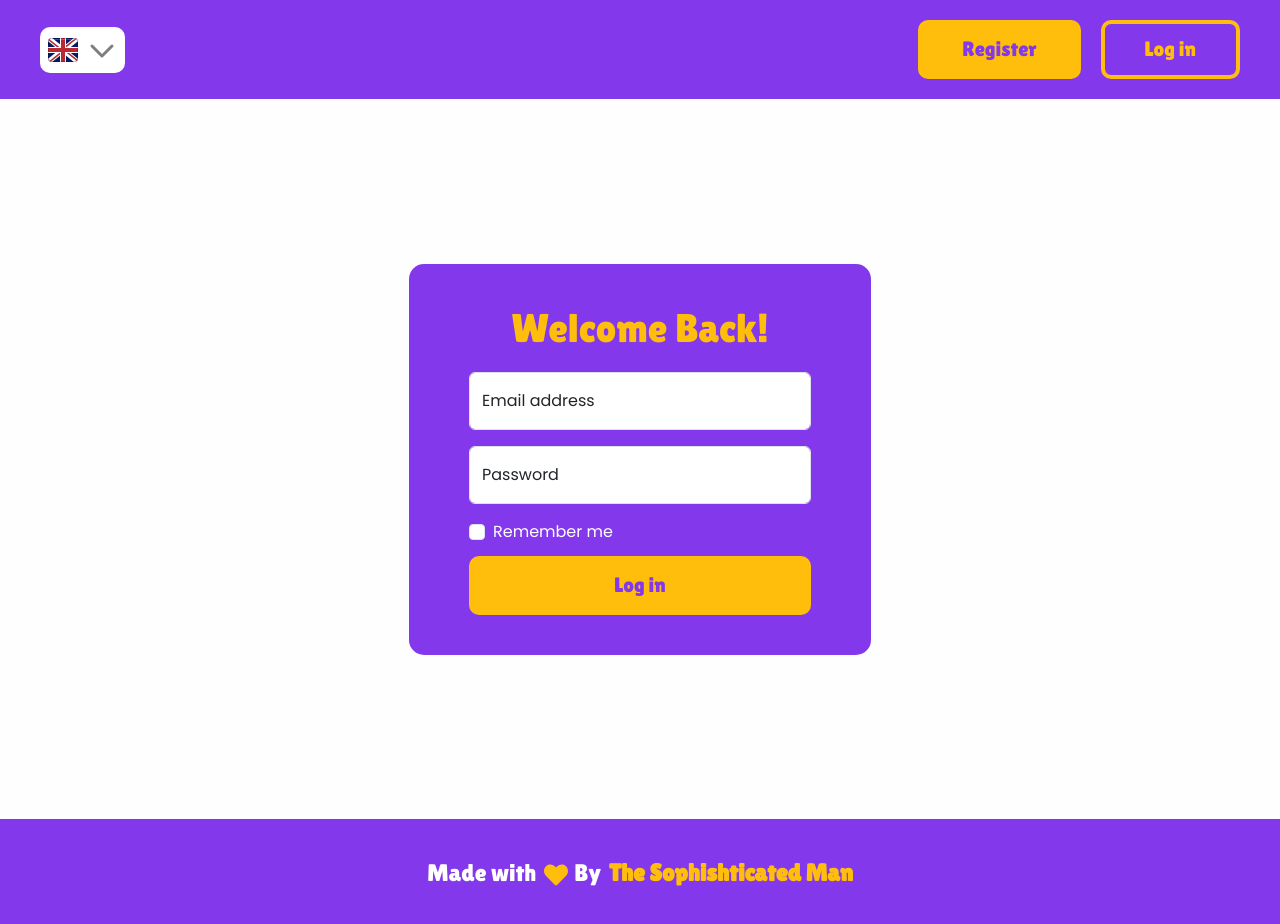
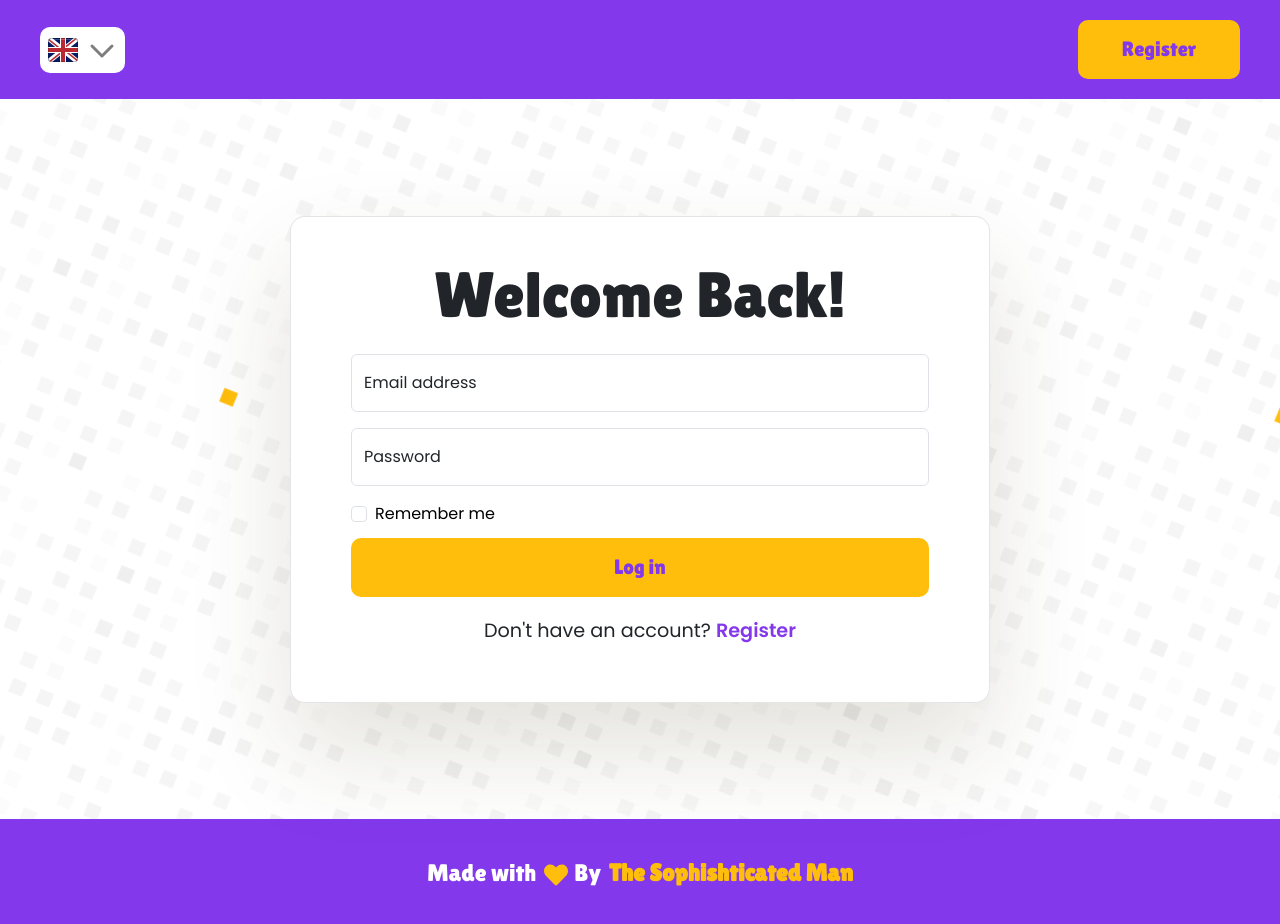
Before and after one commit to The-Sofishticated-Man/secret-message, a React (Vite) app in the folder client/secret-message/: page /users/login in a window 1280 px wide. Shown: the top 924 px of the page. Built offline with nearby package versions, Linux system fonts and the light colour scheme.

Commit message:
improved login page ui

```diff
--- a/client/secret-message/src/components/LoginForm/LoginForm.module.css
+++ b/client/secret-message/src/components/LoginForm/LoginForm.module.css
@@ -1,21 +1,23 @@
 .loginForm {
-  max-width: 50%;
+  min-width: 700px;
   padding: 40px 60px;
-  background-color: var(--color-secondary);
+  background-color: white;
   border-radius: 15px;
+  border: 1px solid rgba(0,0,0,0.1);
   font-family: "Poppins";
   display: flex;
   flex-direction: column;
+  box-shadow: rgba(70, 60, 18, 0.15) 0px 48px 100px 0px;
 }
 .formField {
   width: 100%;
 }
 .formCheckLabel {
-  color: white;
+  color: black;
 }
 .formHeading {
   text-align: center;
-  color: var(--color-primary);
+  font-size: 4rem;
   font-family: "Lilita One";
   margin-bottom: 20px;
 }
@@ -26,9 +28,11 @@
   text-align: center;
   font-size: 1.2rem;
 }
-.warningMessage {
-  color: var(--color-primary);
-  font-family: "Lilita One";
-  font-size: 1rem;
-  margin: 0;
+.registerLink {
+  margin-top: 20px;
+  text-align: center;
+  font-size: 1.2rem;
 }
+.registerLink a {
+  font-weight: 600;
+}
--- a/client/secret-message/src/components/LoginForm/index.tsx
+++ b/client/secret-message/src/components/LoginForm/index.tsx
@@ -1,6 +1,7 @@
 import style from "./LoginForm.module.css";
 import Button from "../Button";
 import useLogin from "../../hooks/useLogin";
+import BetterLink from "../BetterLink/BetterLink";
 
 function RegisterForm() {
   const { isLoading, error, submitForm, loginData, setLoginData } = useLogin();
@@ -37,7 +38,7 @@ function RegisterForm() {
           placeholder=""
         />
         <label htmlFor="passwordField">Password</label>
-        {error && <p className={style.warningMessage}>{error}</p>}
+        {error && <p className={"text-danger"}>{error}</p>}
       </div>
       <div className={`form-check`}>
         <input
@@ -58,6 +59,10 @@ function RegisterForm() {
       >
         Log in
       </Button>
+      <p className={style.registerLink}>
+        Don't have an account?{" "}
+        <BetterLink to="/users/register" Color="var(--color-secondary )">Register</BetterLink>
+      </p>
     </form>
   );
 }
--- a/client/secret-message/src/components/NavBar/Index.tsx
+++ b/client/secret-message/src/components/NavBar/Index.tsx
@@ -10,8 +10,8 @@ const NavBar = () => {
   const { pathname } = useLocation();
   const { authState } = useAuth();
   const logout = useLogout();
-  const isInLoginPage = pathname === "/user/login";
-  const isInRegisterPage = pathname === "/user/register";
+  const isInLoginPage = pathname === "/users/login";
+  const isInRegisterPage = pathname === "/users/register";
   const isInMessagesPage = pathname === "/messages";
   const isInHomePage = pathname === "/home";
   return (
--- a/client/secret-message/src/routes/Login/LoginPage.tsx
+++ b/client/secret-message/src/routes/Login/LoginPage.tsx
@@ -1,5 +1,5 @@
+import style from "./Login.module.css";
 import LoginForm from "../../components/LoginForm";
-import style from "./Login.module.css";
 const Register = () => {
   return (
     <section className={style.loginSection}>
```
Also changed, not shown: client/secret-message/src/routes/Login/Login.module.css.
